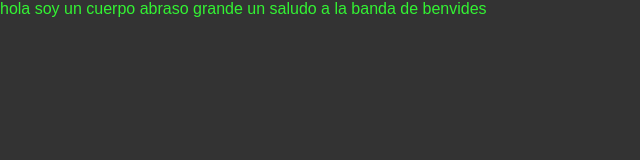
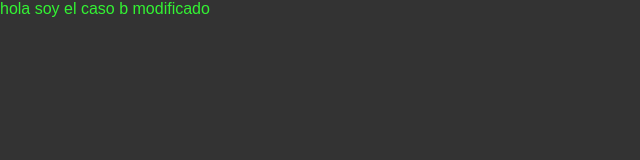
Before and after one commit to benigattafoni/practica-git, a plain HTML site: page index.html in a window 1280 px wide. Shown: the whole page, without its empty margins (0-640 px from the left). Drawn offline with Linux system fonts and the light colour scheme.

Commit message:
Corrijo contenido de la pagina

```diff
--- a/index.html
+++ b/index.html
@@ -7,6 +7,6 @@
     <link rel="stylesheet" href="css/estilos.css">
 </head>
 <body>
-    hola soy un cuerpo abraso grande un saludo a la banda de benvides
+    hola soy el caso b modificado
 </body>
 </html>
```
